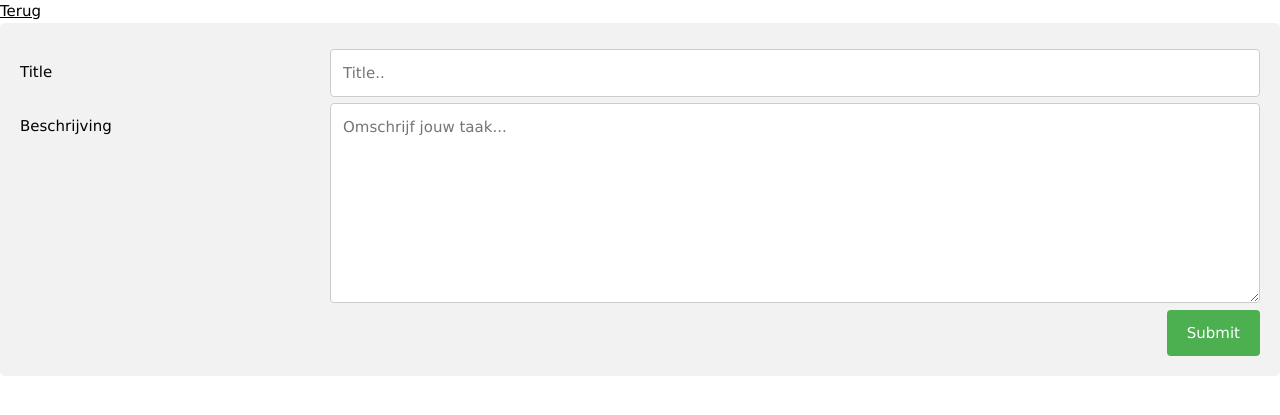
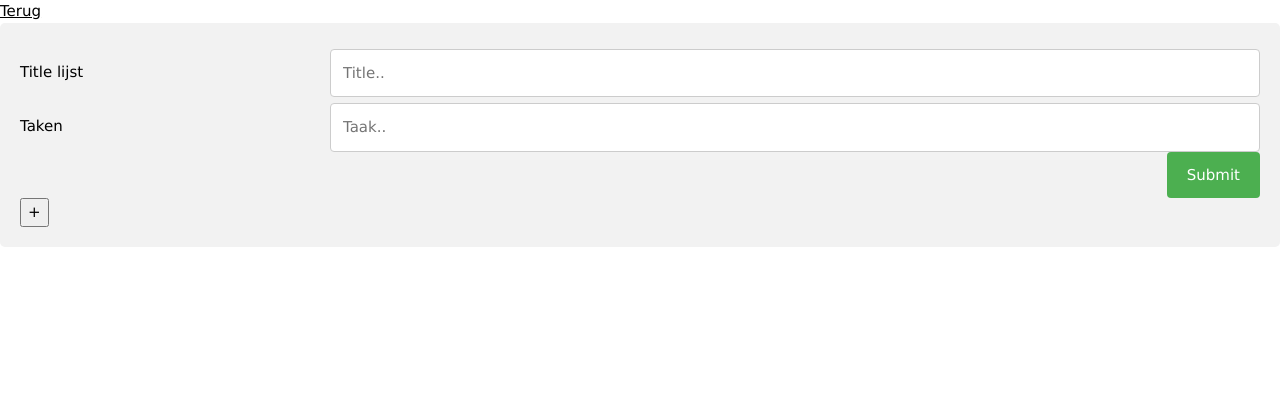
Before and after one commit to Kingston02/Backend-opdracht, a PHP site: page /create.php in a window 1280 px wide. Shown: the top 415 px of the page. Run offline with PHP 8.4, Linux system fonts and the light colour scheme; data that the repository does not hold is empty.

Commit message:
Taken add button toegevoegd

```diff
--- a/create.php
+++ b/create.php
@@ -19,7 +19,7 @@ $taken = $query0072->fetchAll();
   <form action="createProc.php">
   <div class="row">
     <div class="col-25">
-      <label for="fname">Title</label>
+      <label for="fname">Title lijst</label>
     </div>
     <div class="col-75">
       <input type="text" id="fname" name="title" placeholder="Title.." require>
@@ -27,17 +27,34 @@ $taken = $query0072->fetchAll();
   </div>
   <div class="row">
     <div class="col-25">
-      <label for="subject">Beschrijving</label>
+      <label for="subject">Taken</label>
     </div>
-    <div class="col-75">
-      <textarea id="subject" name="beschrijving" placeholder="Omschrijf jouw taak..." style="height:200px" require></textarea>
+    <div class="col-75" id='takenDiv'>
+      <input type="text" id="fname" name="title" placeholder="Taak.." require>
     </div>
   </div>
+
   <div class="row">
     <input type="submit" value="Submit">
   </div>
   </form>
+  <button onclick='aanmaken()'>+</button>
+  <input value='1' type='hidden' id='amountBox'>
 </div>
+
+    <script>
+      function aanmaken(){
+        var amountBox = (document.getElementById('amountBox').value ++);
+        var div1 = document.createElement('input');
+        // Get template data
+        div1.name = 'taken[]';
+        div1.type = 'text';
+        div1.placeholder = 'Taak'+amountBox+'..';
+        // append to our form, so that template data
+        //become part of form
+        document.getElementById('takenDiv').appendChild(div1);
+      }
+    </script>
 
     <script type="text/javascript" src="js/index.js"></script>
     </body>
```
